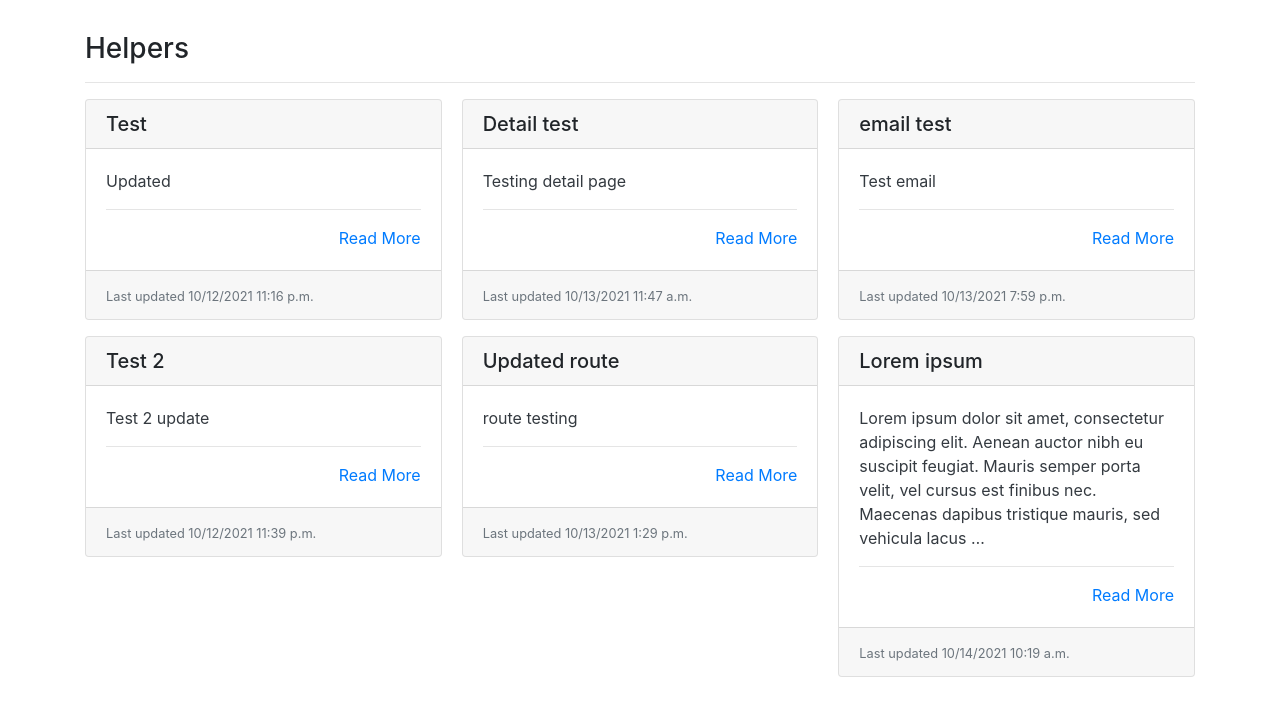
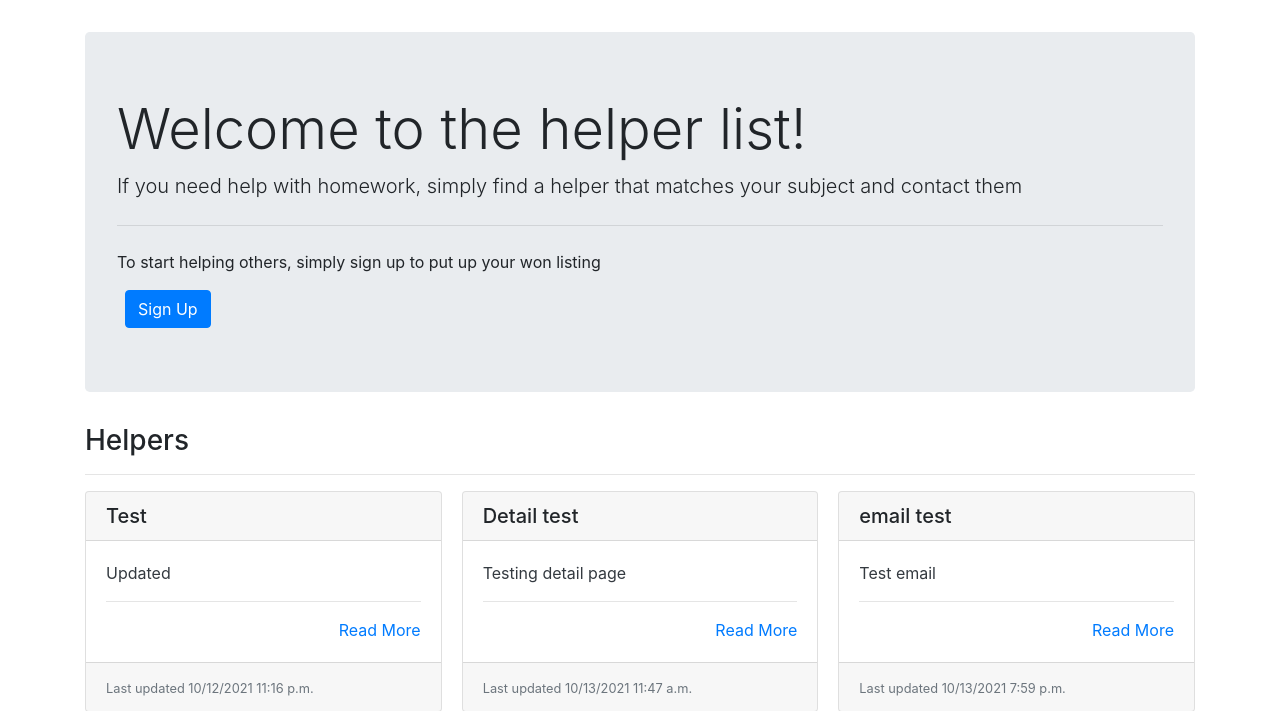
Before and after one commit to furgot100/Helplist, a Django app: page / in a window 1280 px wide. Shown: the part 56-767 px from the top of the page. Before the commit the page ends 733 px from the top, so only its background shows below. Run offline with Django 3.2, Linux system fonts and the light colour scheme; data comes from the database, SQL or seed files in the repository; both versions use the stored data as it was after the commit; some libraries are stand-ins or nearby versions.

Commit message:
finished with updated looks and began deploment process

```diff
--- a/list/templates/list.html
+++ b/list/templates/list.html
@@ -1,6 +1,15 @@
 {% extends "base.html" %}
 
 {% block content %}
+  <div class="jumbotron">
+    <h1 class="display-4">Welcome to the helper list!</h1>
+    <p class="lead">If you need help with homework, simply find a helper that matches your subject and contact them</p>
+    <hr class="my-4">
+    {% if not user.is_authenticated %}
+      <p>To start helping others, simply sign up to put up your won listing</p>
+      <a href="{% url 'signup' %}" class="btn btn-primary ml-2">Sign Up</a>
+    {% endif %}
+  </div>
   <h3>Helpers </h3>
   <hr>
   {% if lists %}
```
Also changed, not shown: requirements.txt (+14 -3 lines), db.sqlite3.
